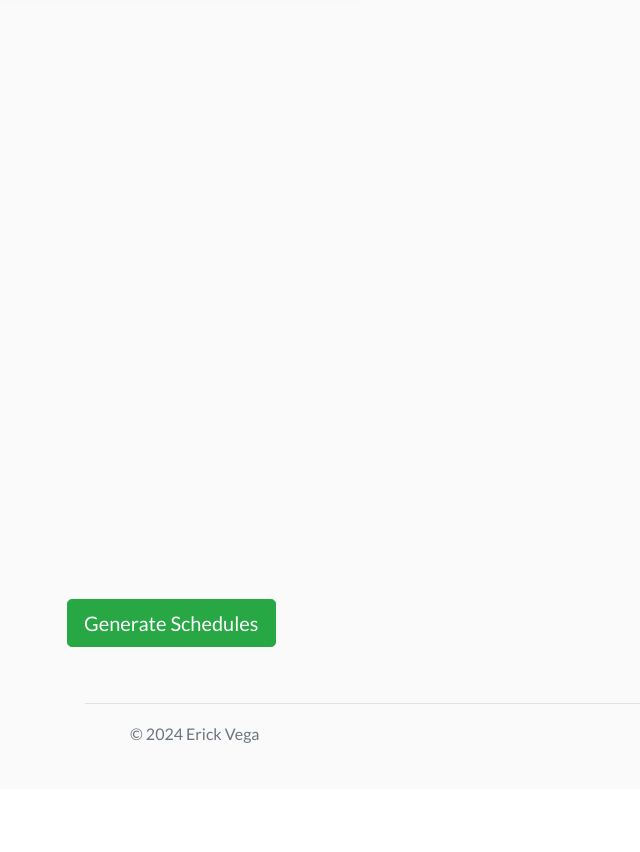
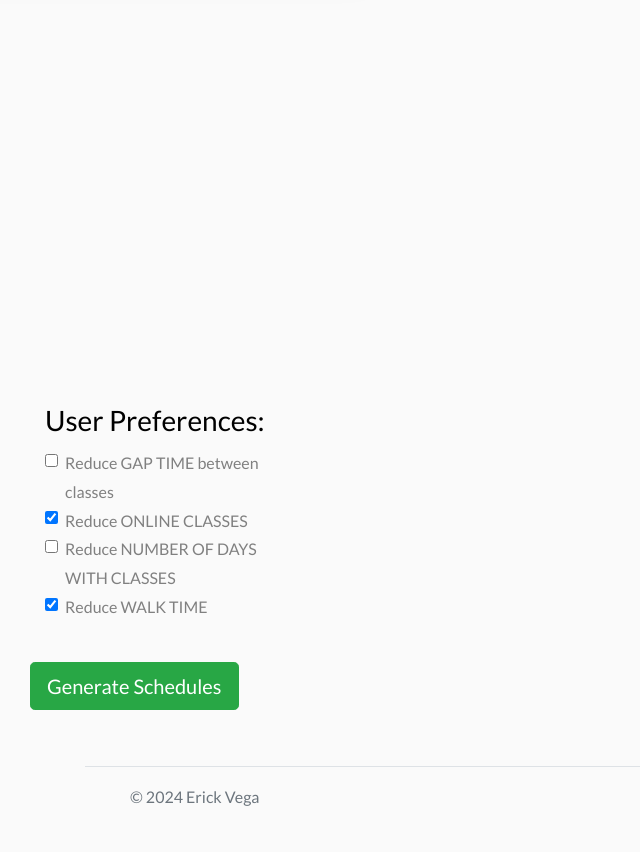
Before and after one commit to erickveg/EnrollEaseProject, a Django app: page / in a window 1280 px wide. Shown: the part 389-1241 px from the top of the page, without its empty margins (0-640 px from the left). Before the commit the page ends 1132 px from the top, so only its background shows below. Run offline with Django 5.2, Linux system fonts and the light colour scheme; data comes from the database, SQL or seed files in the repository; both versions use the stored data as it was after the commit; some libraries are stand-ins or nearby versions.

Commit message:
Preferences and Print working

```diff
--- a/schedules/models.py
+++ b/schedules/models.py
@@ -24,6 +24,10 @@ class ScheduleModel(models.Model):
     sections = models.ManyToManyField(SectionModel)
     walk_time = models.IntegerField(default=0)
     gap_time = models.IntegerField(default=0)
+
+class PreferenceModel(models.Model):
+    user = models.ForeignKey(User, on_delete=models.CASCADE)
+    preferences = models.TextField()
 
 # class School(models.Model):
 #     name = models.CharField(max_length=255)
--- a/schedules/templates/schedules/index.html
+++ b/schedules/templates/schedules/index.html
@@ -31,7 +31,7 @@
 				</div>
 			</div>
 			<div class="row justify-content-center">
-				<div class="col-lg-4 d-flex justify-content-center align-items-center">
+				<div class="col-lg-4 d-flex justify-content-center align-items-center" style="margin-bottom: 400px;">
 					<select class="js-select2" multiple="multiple">
 						<option value="ACCTG100" data-badge="">ACCTG 100</option>
 						<option value="ACCTG180" data-badge="">ACCTG 180</option>
@@ -50,8 +50,49 @@
 					</select>
 				</div>
 			</div>
-			<div class="row justify-content-center">
-				<button id="generateScheduleButton" type="button" class="btn btn-success btn-lg " style="margin-top: 600px;">Generate Schedules</button>
+				<h2 class="heading-section">User Preferences:</h2>
+			<div class="row">
+				<div class="col-md-12">
+					<div class="form-check">
+						<input class="form-check-input" type="checkbox" value="" id="reduceGapTime">
+						<label class="form-check-label" for="reduceGapTime">
+							Reduce GAP TIME between classes
+						</label>
+					</div>
+				</div>
+			</div>
+			<div class="row">
+				<div class="col-md-12">
+					<div class="form-check">
+						<input class="form-check-input" type="checkbox" value="" id="reduceOnlineClasses">
+						<label class="form-check-label" for="reduceOnlineClasses">
+							Reduce ONLINE CLASSES
+						</label>
+					</div>
+				</div>
+			</div>
+			<div class="row">
+				<div class="col-md-12">
+					<div class="form-check">
+						<input class="form-check-input" type="checkbox" value="" id="reduceNumberOfDays">
+						<label class="form-check-label" for="reduceNumberOfDays">
+							Reduce NUMBER OF DAYS WITH CLASSES
+						</label>
+					</div>
+				</div>
+			</div>
+			<div class="row">
+				<div class="col-md-12">
+					<div class="form-check">
+						<input class="form-check-input" type="checkbox" value="" id="reduceWalkTime">
+						<label class="form-check-label" for="reduceWalkTime">
+							Reduce WALK TIME
+						</label>
+					</div>
+				</div>
+			</div>
+			<div class="row">
+				<button id="generateScheduleButton" type="button" class="btn btn-success btn-lg" style="margin-top: 40px;" >Generate Schedules</button>
 			</div>
 		</div>
 	</section>
@@ -72,6 +113,12 @@
 		document.getElementById('generateScheduleButton').addEventListener('click', function() {
 			// Get the selected courses from the select element
 			var selectedCourses = Array.from(document.querySelectorAll('.js-select2 option:checked')).map(option => option.value);
+			var userPreferences = {
+				reduceGapTime: document.getElementById('reduceGapTime').checked,
+				reduceOnlineClasses: document.getElementById('reduceOnlineClasses').checked,
+				reduceNumberOfDays: document.getElementById('reduceNumberOfDays').checked,
+				reduceWalkTime: document.getElementById('reduceWalkTime').checked,
+			};
 
 			// Get the CSRF token from the cookie (use the Django CSRF_COOKIE_NAME)
 			var csrftoken = Cookies.get('csrftoken');
@@ -83,7 +130,7 @@
 					'Content-Type': 'application/json',
 					'X-CSRFToken': csrftoken  // Include the CSRF token in the headers
 				},
-				body: JSON.stringify({ courses: selectedCourses }),
+				body: JSON.stringify({ courses: selectedCourses, userPreferences: userPreferences}),
 			})
 			.then(response => response.json())
 			.then(data => {
@@ -144,6 +191,16 @@
 		function nodeScriptIs(node) {
 				return node.tagName === 'SCRIPT';
 		}
+
+		var savedPreferences = {{ preferences|safe }};
+		console.log(savedPreferences);
+		if (savedPreferences) {
+			document.getElementById('reduceGapTime').checked = savedPreferences.reduceGapTime === 'true' ? true : false;
+			document.getElementById('reduceOnlineClasses').checked = savedPreferences.reduceOnlineClasses === 'true' ? true : false;
+			document.getElementById('reduceNumberOfDays').checked = savedPreferences.reduceNumberOfDays === 'true' ? true : false;
+			document.getElementById('reduceWalkTime').checked = savedPreferences.reduceWalkTime === 'true' ? true : false;
+		}
+
 	</script>
 
 
--- a/schedules/templates/schedules/optimal_schedule.html
+++ b/schedules/templates/schedules/optimal_schedule.html
@@ -23,9 +23,9 @@
   {% load static %}
 
   <!-- Serialize course_list as JSON and embed it in the template -->
-  <script>
+  <!-- <script>
     var courseList = {{ schedules|safe }};
-  </script>
+  </script>   -->
 
   <style>
     .event-overlay {
--- a/schedules/templates/schedules/profile.html
+++ b/schedules/templates/schedules/profile.html
@@ -23,9 +23,11 @@
                 <p class="lead"><strong>ID:</strong> 579376121</p>
                 <p class="lead"><strong>Number of Schedules:</strong> 3</p>
                 <p class="lead"><strong>Member Since:</strong> April 2024 </p>
+                <a href="" class="btn btn-danger mt-4">Logout</a>
             </div>
         </div>
     </div>
+
 </body>
 </html>
 
--- a/schedules/views.py
+++ b/schedules/views.py
@@ -3,7 +3,7 @@
 import pickle
 import traceback
 from django.shortcuts import render
-from schedules.models import SectionModel, ScheduleModel
+from schedules.models import PreferenceModel, SectionModel, ScheduleModel
 from .services import generate_course_list, grab_sections_with_selenium, Course, Schedule
 
 from django.http import JsonResponse
@@ -13,22 +13,24 @@ import json
 
 available_sections = []
 
-def schedule_index(request):
-    schedules = Section.objects.all()
-    context = {
-        "schedules": schedules
-    }
-    return render(request, "schedules/schedule_index.html", context)
+# def schedule_index(request):
+#     schedules = Section.objects.all()
+#     context = {
+#         "schedules": schedules
+#     }
+#     return render(request, "schedules/schedule_index.html", context)
 
-def schedule_detail(request, pk):
-    schedule = Section.objects.get(pk=pk)
-    context = {
-        "schedule": schedule
-    }
-    return render(request, "schedules/schedule_detail.html", context)
+# def schedule_detail(request, pk):
+#     schedule = Section.objects.get(pk=pk)
+#     context = {
+#         "schedule": schedule
+#     }
+#     return render(request, "schedules/schedule_detail.html", context)
 
 def generate_course_view(request):
-    return render(request, 'schedules/optimal_schedule.html', {'schedules': []})
+    preferences = get_user_preferences("579376121")
+    print(f"generate_course_view: {preferences}")
+    return render(request, 'schedules/optimal_schedule.html', {'schedules': [], 'preferences': preferences})
 
 def my_schedule(request):
     return render(request, 'schedules/my-schedule.html')
@@ -48,17 +50,20 @@ def generate_schedules(request):
 
         # Get the 'courses' list from the data
         selected_courses = data.get('courses')
+        user_preferences = data.get('userPreferences')
 
-        # with open("md_sections_pack.pkl", "rb") as f:
-        #     available_sections = pickle.load(f)
+        with open("md_sections_pack.pkl", "rb") as f:
+            available_sections = pickle.load(f)
 
-        available_sections = grab_sections_with_selenium(selected_courses)
+        # available_sections = grab_sections_with_selenium(selected_courses)
 
         # Your logic to generate schedules goes here
-        schedules, user_id = generate_course_list(available_sections, selected_courses)
-        schedule_dicts = [schedule.to_dict() for schedule in schedules]
+            schedules, user_id = generate_course_list(available_sections, selected_courses, user_preferences)
+            schedule_dicts = [schedule.to_dict() for schedule in schedules]
 
-        return JsonResponse({'success': True, 'schedules': schedule_dicts, 'user_id': user_id})
+            save_user_preferences(user_id, user_preferences)
+
+            return JsonResponse({'success': True, 'schedules': schedule_dicts, 'user_id': user_id})
             # return render(request, 'schedules/optimal_schedule.html', {'schedules': schedules})
     except Exception as e:
         print()
@@ -123,3 +128,25 @@ def get_saved_schedules(request):
     schedule_objects = [Schedule.from_model(schedule) for schedule in schedules]
     schedule_dicts = [schedule.to_dict() for schedule in schedule_objects if len(schedule.sections) > 0]
     return JsonResponse({'success': True, 'schedules': schedule_dicts})
+
+def save_user_preferences(user_id, user_preferences):
+    try:
+        user, created = User.objects.get_or_create(id=user_id)
+        preferences = json.dumps(user_preferences)
+        user_preferences, created = PreferenceModel.objects.update_or_create(user=user)
+        user_preferences.preferences = preferences
+        user_preferences.save()
+    except Exception as e:
+        print("Error saving user preferences")
+
+def get_user_preferences(user_id):
+    user = User.objects.get(id=user_id)
+    try:
+        preferences = PreferenceModel.objects.get(user=user)
+        user_preferences = json.loads(preferences.preferences)
+        for key, value in user_preferences.items():
+            boolean = str(value).lower()
+            user_preferences[key] = boolean
+        return user_preferences
+    except PreferenceModel.DoesNotExist:
+        return {}
```
Also changed, not shown: docs/w13_ 499-StatusReport.txt (added, +29 -0 lines), schedules/services.py (+36 -36 lines), schedules/templates/schedules/my-schedule.html (+8 -0 lines), db.sqlite3, schedules/migrations/0003_preferencemodel.py (added).
